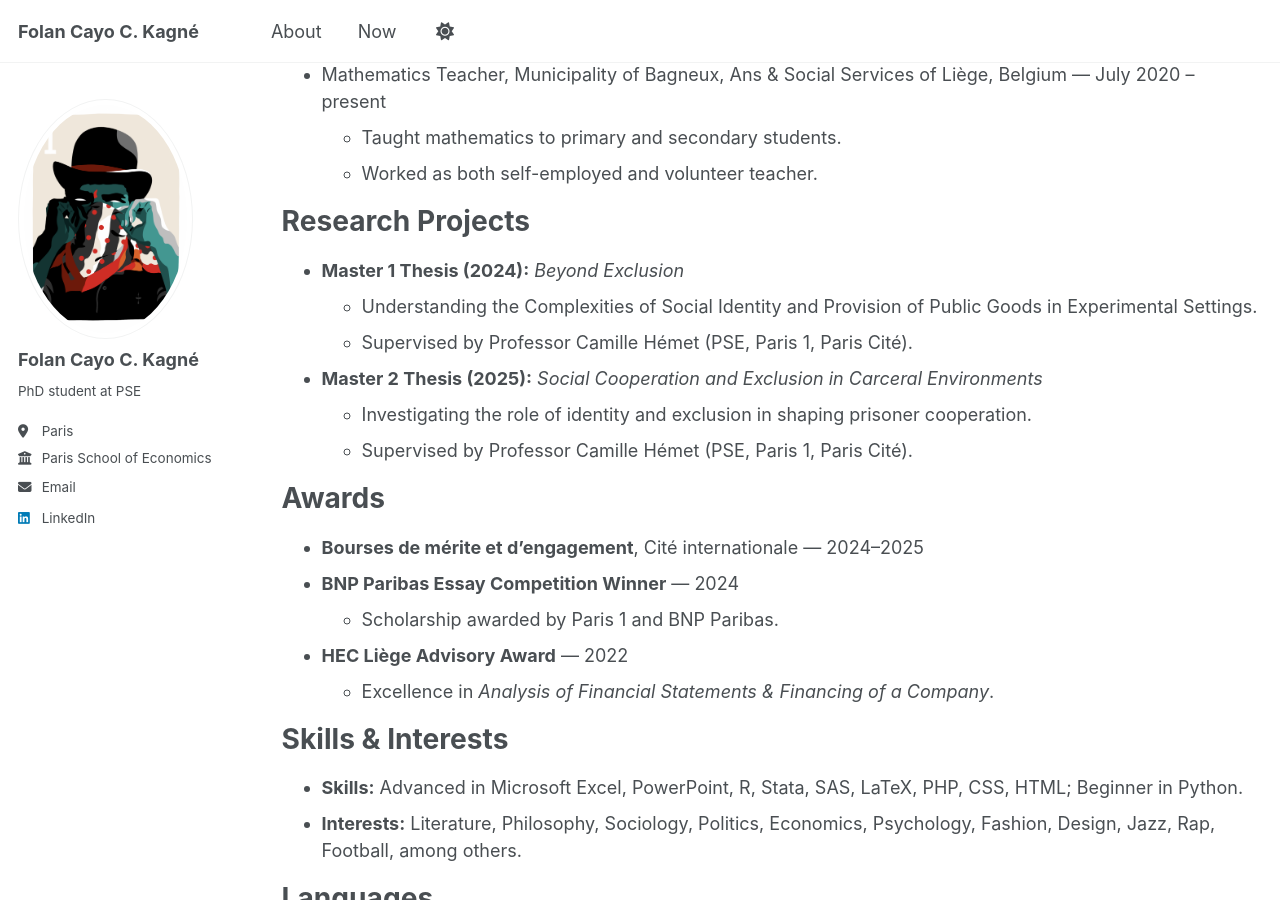
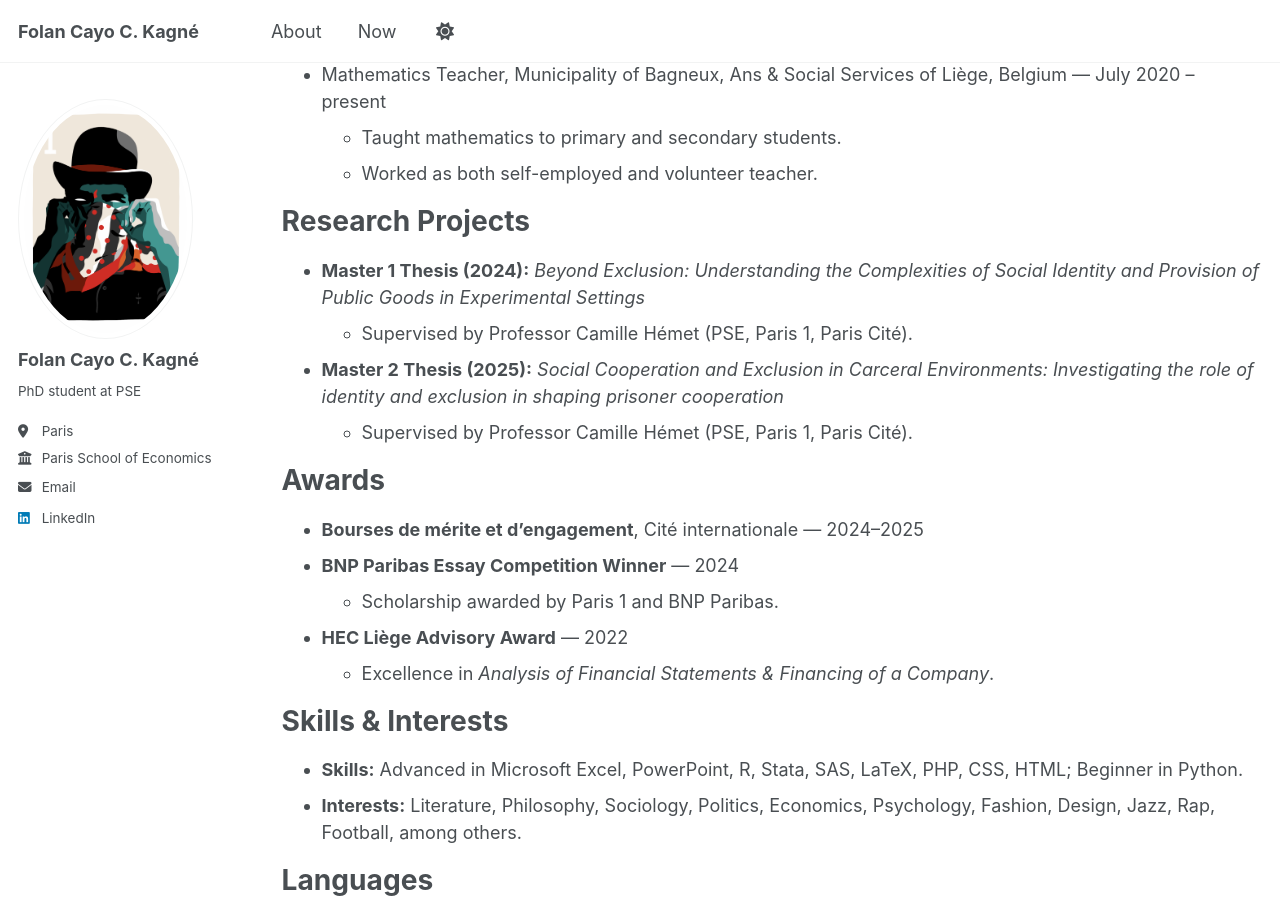
Before and after one commit to folankagne/folankagne.github.io, a Jekyll site: the page built from _pages/cv.md, in a window 1280 px wide and 900 px high, scrolled down 652 px. Built offline with Jekyll 4.4.1, drawn with Linux system fonts in a browser that asks for light colours; a script that is not in the unit is left out.

Commit message:
Update cv.md

```diff
--- a/_pages/cv.md
+++ b/_pages/cv.md
@@ -32,12 +32,10 @@ Experience
 
 Research Projects
 ======
-* **Master 1 Thesis (2024):** *Beyond Exclusion*
-  * Understanding the Complexities of Social Identity and Provision of Public Goods in Experimental Settings.
+* **Master 1 Thesis (2024):** *Beyond Exclusion: Understanding the Complexities of Social Identity and Provision of Public Goods in Experimental Settings*
   * Supervised by Professor Camille Hémet (PSE, Paris 1, Paris Cité).
 
-* **Master 2 Thesis (2025):** *Social Cooperation and Exclusion in Carceral Environments*
-  * Investigating the role of identity and exclusion in shaping prisoner cooperation.
+* **Master 2 Thesis (2025):** *Social Cooperation and Exclusion in Carceral Environments: Investigating the role of identity and exclusion in shaping prisoner cooperation*
   * Supervised by Professor Camille Hémet (PSE, Paris 1, Paris Cité).
 
 Awards
```
